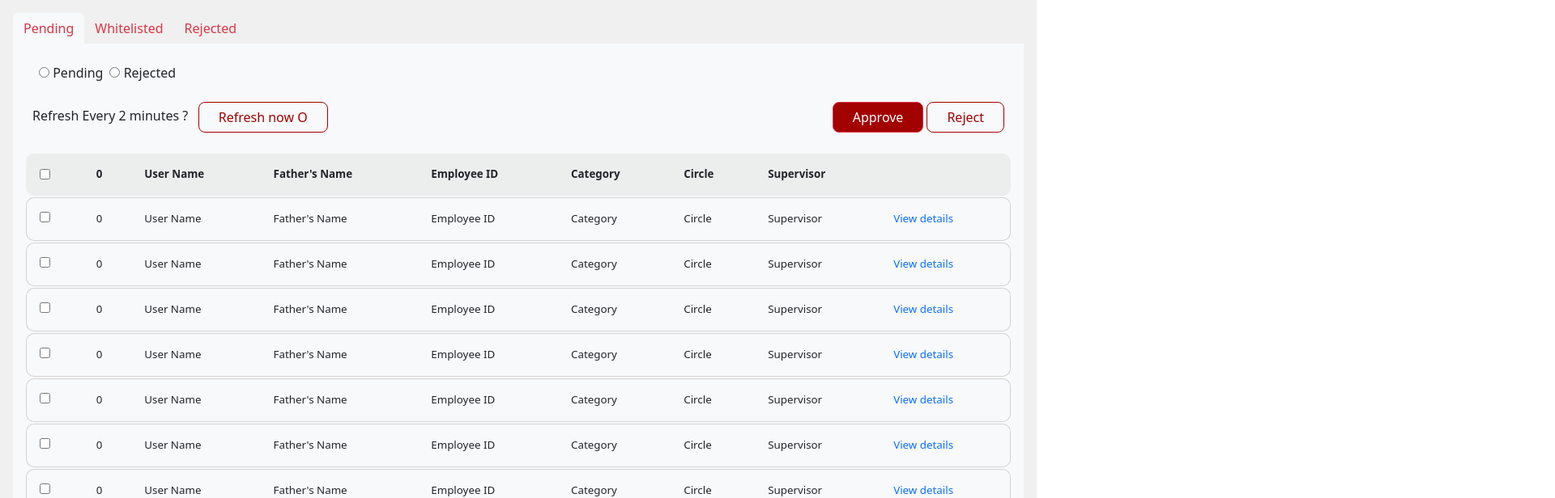
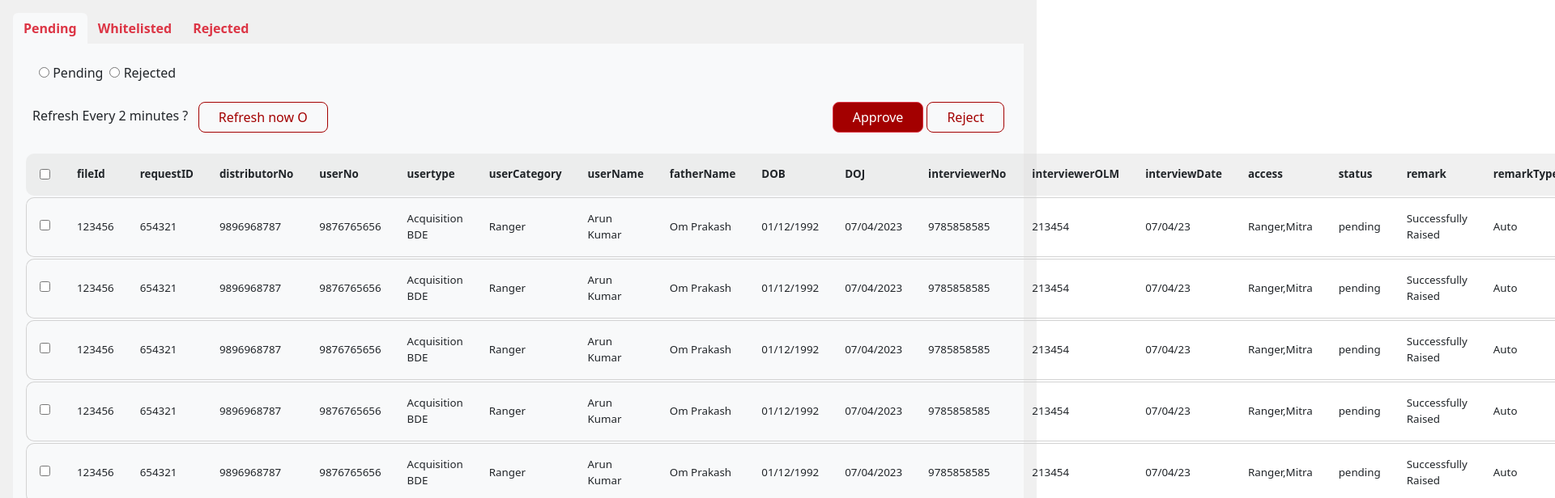
Before and after one commit to 10xvick/angular-FSC-demo, an Angular app: page / in a window 1280 px wide. Shown: the top 616 px of the page at 81% size, 1920 px wide, since content can reach past the window. Built offline with nearby package versions, Linux system fonts and the light colour scheme.

Commit message:
3 files modified

```diff
--- a/src/app/app.component.html
+++ b/src/app/app.component.html
@@ -1,12 +1,12 @@
 <!-- <app-top-bar></app-top-bar> -->
 
+{{ this.popup.show }}
 <div class="bg-1" style="height:100vh">
   <ng-container *ngIf="popupshow">
     <ng-container *ngTemplateOutlet="popup"></ng-container>
   </ng-container>
   <ng-container *ngTemplateOutlet="promoter"></ng-container>
 </div>
-
 <ng-template #popup>
   <div
     class="w-100 v-100 bg-gray-transparent position-fixed grid-center"
@@ -43,7 +43,7 @@
     <div class="d-flex">
       <div
         *ngFor="let tab of tabs"
-        class="btn text-danger rounded-0 rounded-top"
+        class="btn text-danger rounded-0 rounded-top fw-bold"
         [ngClass]="{ 'bg-light': activeTab == tab }"
       >
         {{ tab }}
@@ -79,22 +79,21 @@
           </div>
         </div>
       </div>
-
       <table
         class="table-content"
-        *ngIf="this.service.tableData | async; let data"
+        *ngIf="this.service.tableData | async; let d"
       >
         <thead class="bg-1">
           <tr class="p-1">
             <th><input class="m-3" type="checkbox" /></th>
-            <th class="p-3" *ngFor="let col of data[0]">{{ col }}</th>
+            <th class="p-3" *ngFor="let col of d.cols">{{ col }}</th>
             <th></th>
           </tr>
         </thead>
         <tbody>
-          <tr class="" *ngFor="let row of data">
+          <tr class="" *ngFor="let row of d.data">
             <td><input type="checkbox" class="m-0" /></td>
-            <td class="p-3" *ngFor="let data of row">{{ data }}</td>
+            <td class="p-3" *ngFor="let col of d.cols">{{ row[col] }}</td>
             <td
               class="c-pointer text-primary"
               role="button"
--- a/src/app/app.component.ts
+++ b/src/app/app.component.ts
@@ -1,5 +1,4 @@
 import { Component } from '@angular/core';
-import { Observable } from 'rxjs';
 import { AppService } from './app.service';
 
 @Component({
@@ -8,23 +7,12 @@ import { AppService } from './app.service';
   styleUrls: ['./app.component.css'],
 })
 export class AppComponent {
-  constructor(private service: AppService) {
-    this.service.refresh$.next();
-  }
-  tableData:Observable<any[]>
-
-  private tableCols:string[];
-  ngOnInit() {
-
-  }
+  constructor(private service: AppService) {}
 
   tabs = ['Pending', 'Whitelisted', 'Rejected'];
   activeTab = 'Pending';
 
-
-  // tableData = Array(10).fill(this.tableCols);
-
-  popup = {
+  popup: any = {
     show: true,
     toggle: (flag?) => {
       if (flag != undefined) {
@@ -37,12 +25,8 @@ export class AppComponent {
   popuptoggle = (flag?) => {
     if (flag != undefined) {
       this.popupshow = flag;
+      this.popup.show = flag;
+      console.log(this.popup.show);
     } else this.popupshow = !this.popupshow;
   };
 }
-
-/*
-Copyright Google LLC. All Rights Reserved.
-Use of this source code is governed by an MIT-style license that
-can be found in the LICENSE file at http://angular.io/license
-*/
--- a/src/app/app.service.ts
+++ b/src/app/app.service.ts
@@ -1,38 +1,48 @@
 import { HttpClient } from '@angular/common/http';
 import { Injectable } from '@angular/core';
-import { BehaviorSubject, interval, Observable, Subject, Subscriber, Subscription, timer } from 'rxjs';
-import { map, startWith, switchMap, takeUntil } from 'rxjs/operators';
+import { BehaviorSubject, interval, Observable, of } from 'rxjs';
+import { map, startWith, switchMap, takeUntil , delay} from 'rxjs/operators';
 
 @Injectable()
 export class AppService {
-  constructor(private http: HttpClient) {
-    const cols = [
-      0,
-      'User Name',
-      "Father's Name",
-      'Employee ID',
-      'Category',
-      'Circle',
-      'Supervisor',
-    ];
-    this.data = Array(10).fill(cols)
-  };
-  data:any[];
-
+  constructor(private http: HttpClient) {};
 
   private dummy:Observable<any[]> = new Observable(Subscriber=>{
-    Subscriber.next(this.data);
+    const sample = {
+      "fileId": "123456",
+      "requestID" : "654321",
+      "distributorNo" : "9896968787",
+      "userNo": "9876765656",
+      "usertype": "Acquisition BDE",
+      "userCategory": "Ranger",
+      "userName": "Arun Kumar",
+      "fatherName": "Om Prakash",
+      "DOB": "01/12/1992",
+      "DOJ": "07/04/2023",
+      "interviewerNo": "9785858585",
+      "interviewerOLM": "213454",
+      "interviewDate": "07/04/23",
+      "access": ["Ranger","Mitra"],
+      "status": "pending",
+      "remark": "Successfully Raised",
+      "remarkType": "Auto"
+    }
+    const cols = Object.keys(sample);
+    const data = Array(10).fill(sample);
+    Subscriber.next({cols:cols,data:data});
   });
 
 
-
+  /** refresh subject | call Next() to trigger */
   public refresh$ = new BehaviorSubject<void>(null);
+  /** table data observable | use with async pipe */
   public tableData = this.refresh$.pipe(
     switchMap(() => interval(120000/30).pipe(
       startWith(0),
       switchMap((e) => {
         console.log('refresh')
         return this.dummy || this.http.get<any[]>('/api/data')}),
+      takeUntil( of(1).pipe(delay(5000)) )
     )),
   );
 
```
